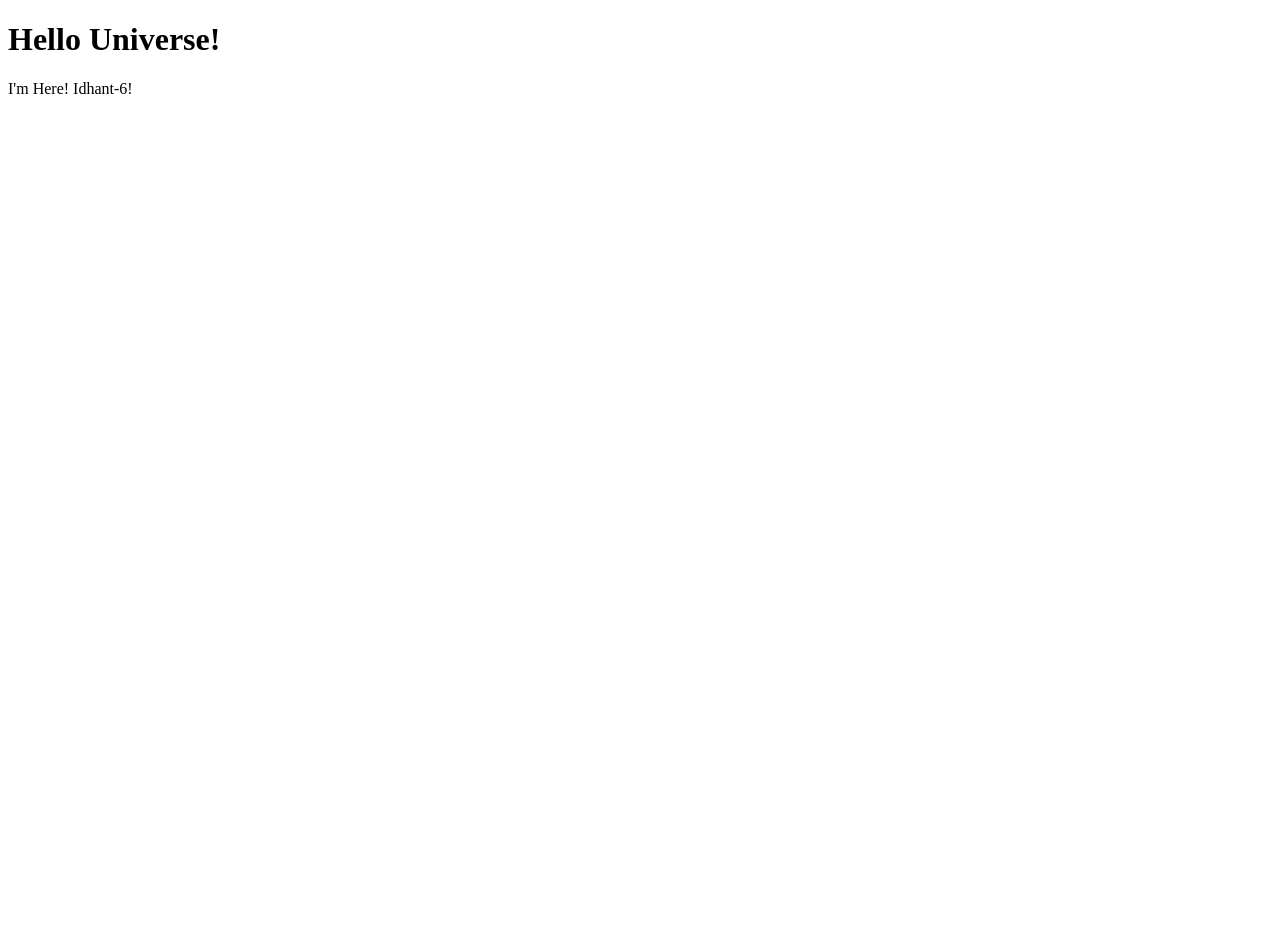
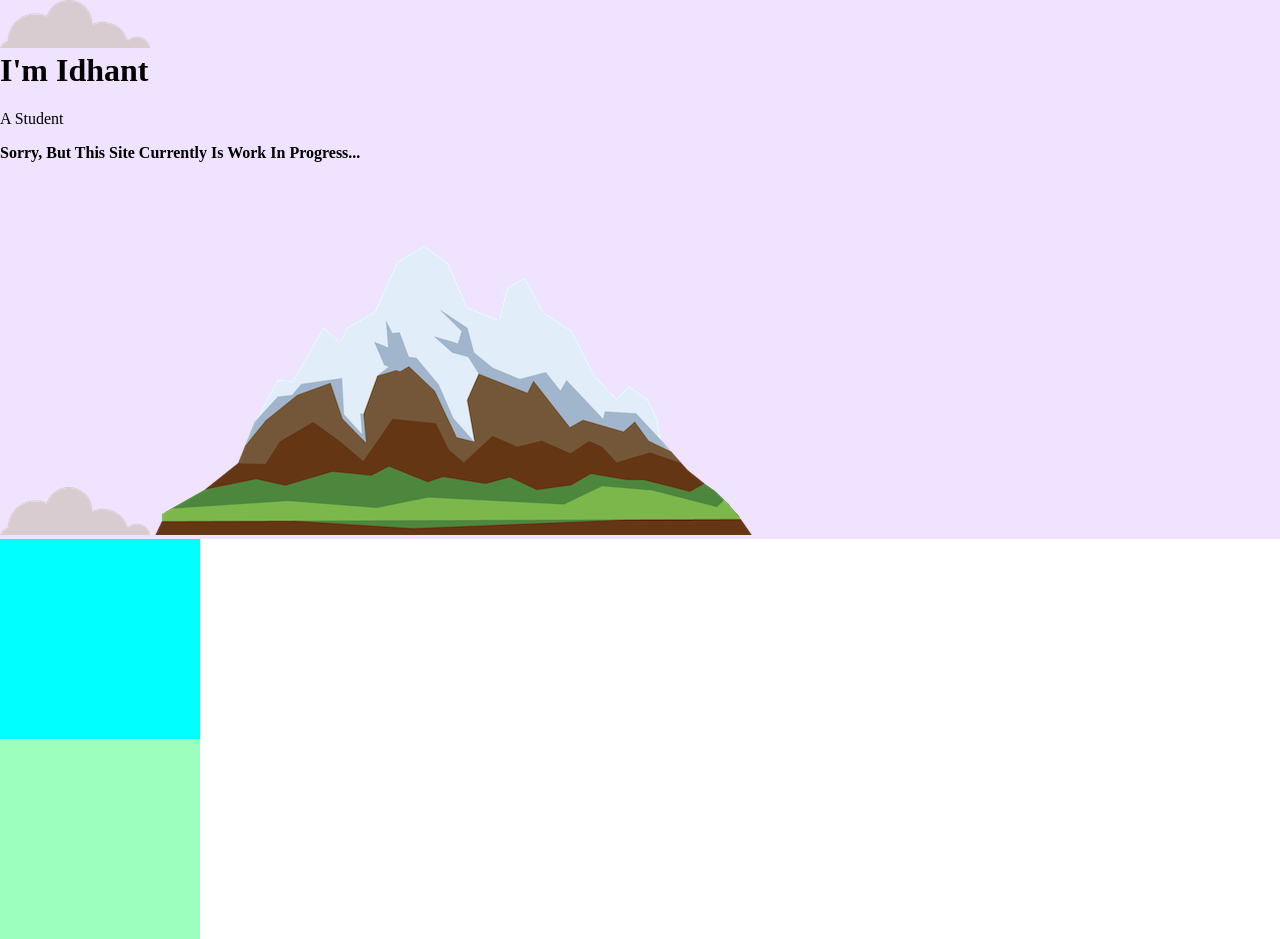
Before and after one commit to Idhant-6/Idhant-6.github.io, a plain HTML site: page index.html in a window 1280 px wide. Before the commit the page ends 800 px from the top, so only its background shows below. Drawn offline with Linux system fonts and the light colour scheme.

Commit message:
Update index.html

```diff
--- a/index.html
+++ b/index.html
@@ -1,11 +1,26 @@
 <!DOCTYPE html>
-<html>
-<head>
-<title>Idhant-6</title>
-<link rel="shortcut icon" href="https://avatars.githubusercontent.com/u/81918779?v=4">
-</head>
-<body>
-<h1>Hello Universe!</h1>
-<p>I'm Here! Idhant-6!</p>
-</body>
+<html lang="en">
+  <head>
+    <meta charset="UTF-8" />
+    <meta http-equiv="X-UA-Compatible" content="IE=edge" />
+    <meta name="viewport" content="width=device-width, initial-scale=1.0" />
+    <link rel="stylesheet" href="css/style.css" />
+    <title>Idhant Singh</title>
+    <link rel="icon" href="favicon.ico" />
+  </head>
+
+  <body>
+    <div class="top-container">
+      <img src="images/cloud.png" alt="Cloud Image" />
+      <h1>I'm Idhant</h1>
+      <p>A Student</p>
+      <p><strong>Sorry, But This Site Currently Is Work In Progress...</strong></p>
+      <img src="images/cloud.png" alt="Cloud Image" />
+      <img src="images/mountain.png" alt="mountain Image" />
+    </div>
+
+    <div class="middle-container"></div>
+
+    <div class="bottom-container"></div>
+  </body>
 </html>
```
